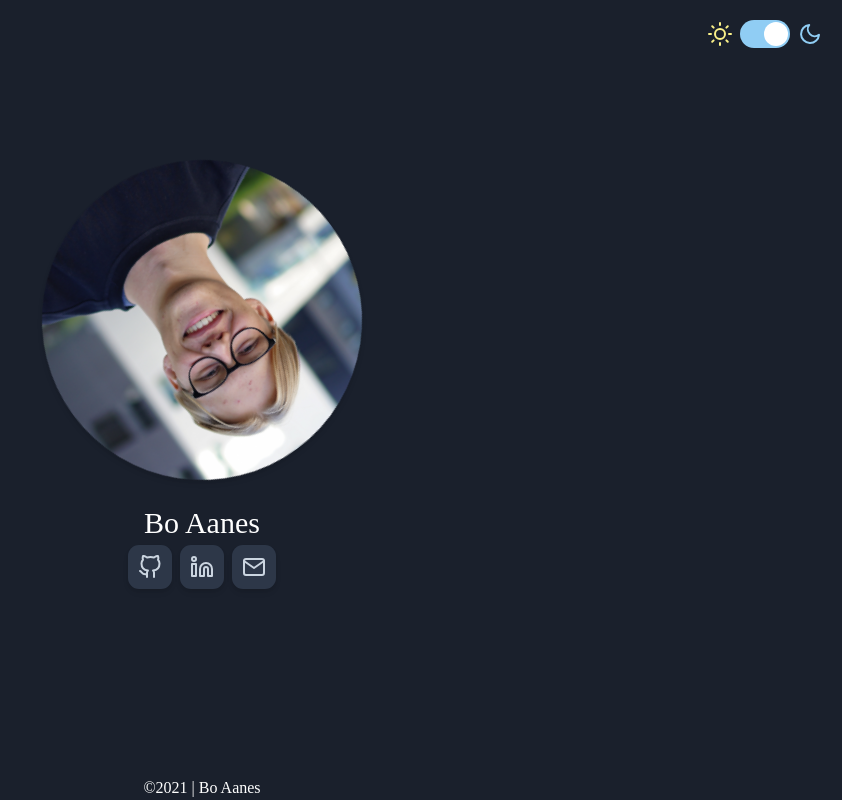
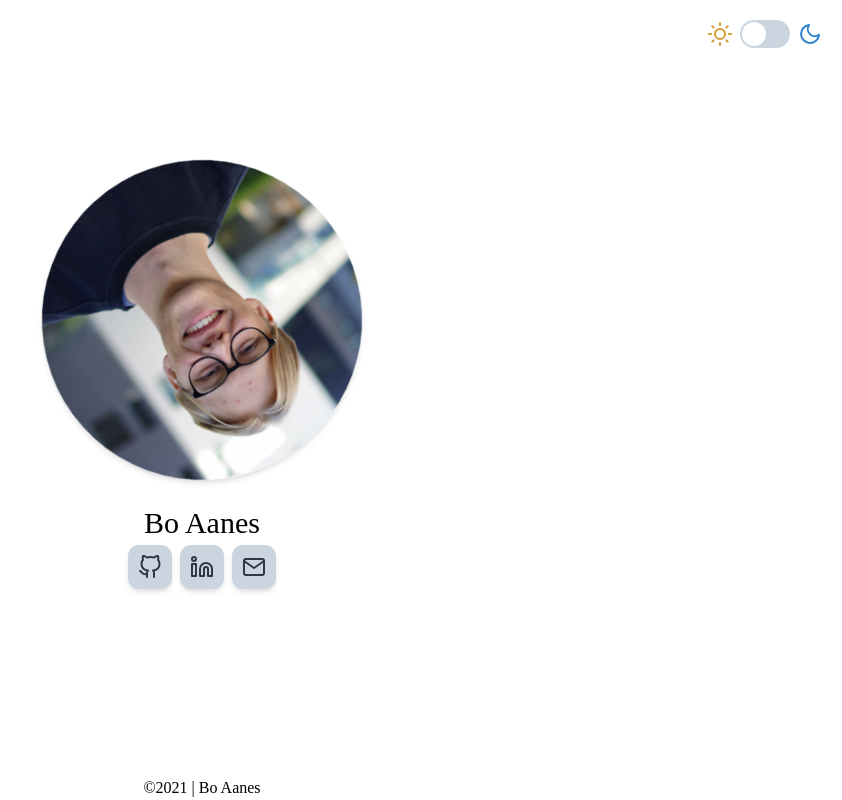
Before and after one commit to boaanes/aanes.dev, a React (Create React App) app: page / in a window 1280 px wide. Shown: the whole page, without its empty margins (438-1280 px from the left). Built offline with nearby package versions, Linux system fonts and the light colour scheme; a web font is replaced by a local one.

Commit message:
Update theme.js

```diff
--- a/src/theme.js
+++ b/src/theme.js
@@ -2,7 +2,7 @@ import { extendTheme } from '@chakra-ui/react';
 
 const config = {
     initialColorMode: 'dark',
-    useSystemColorMode: false,
+    useSystemColorMode: true,
 };
 
 const theme = extendTheme({
```
